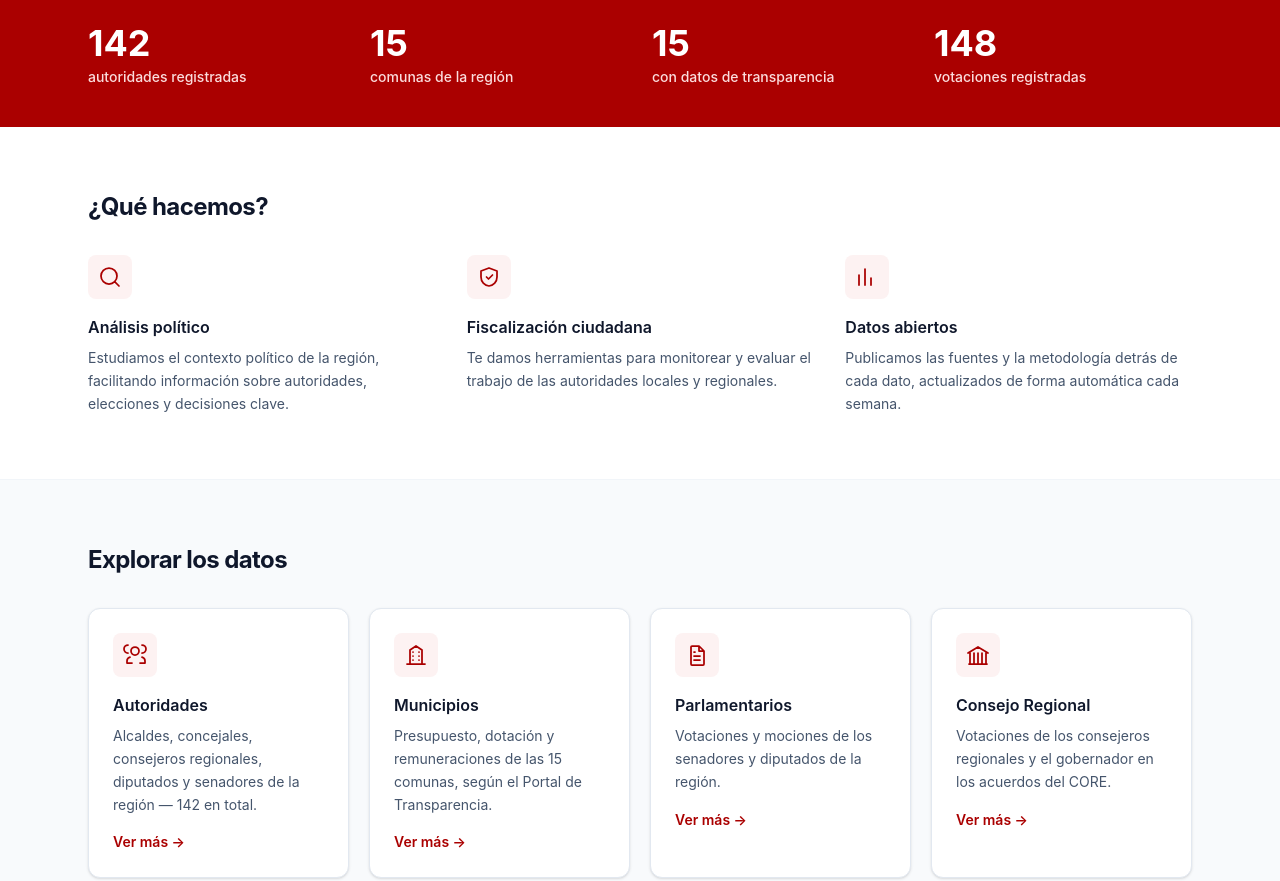
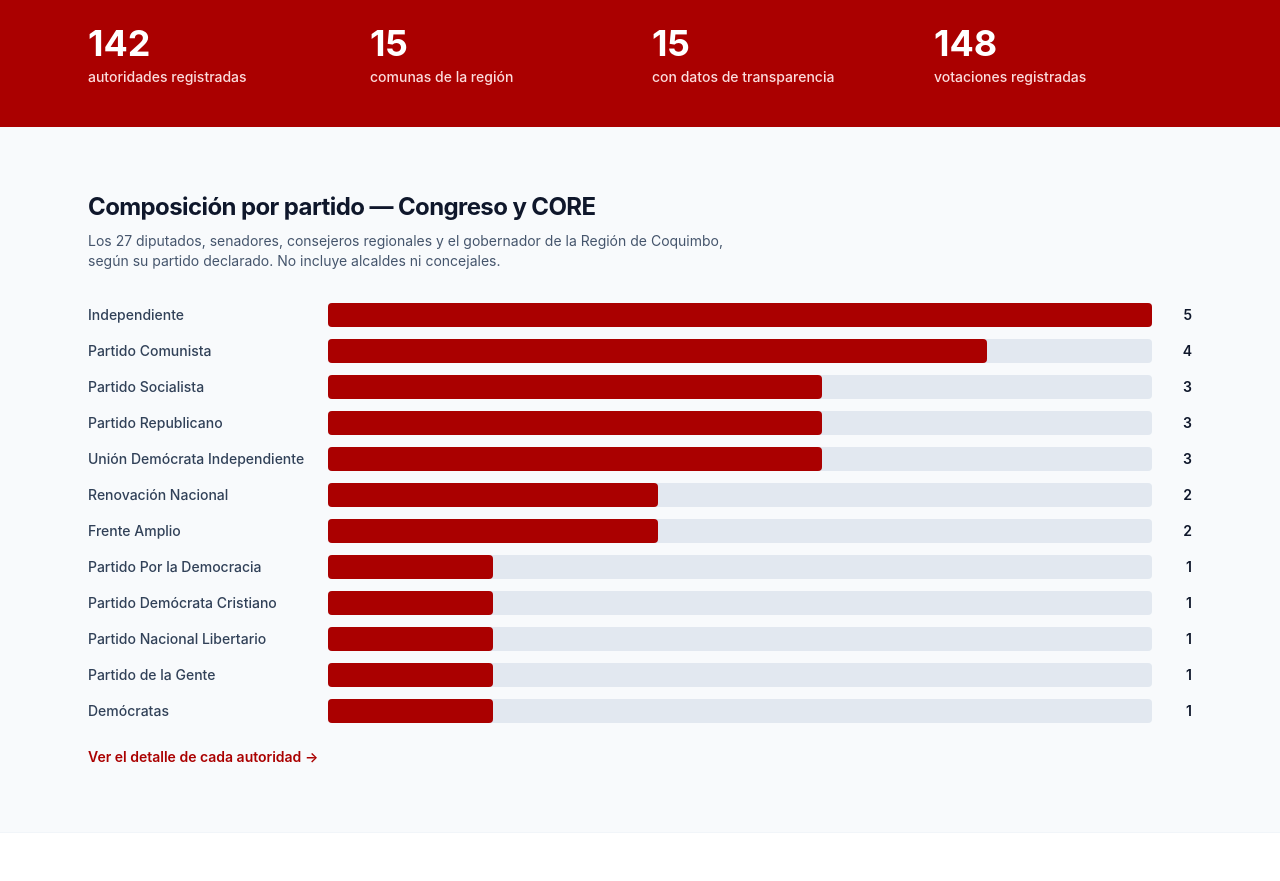
Before and after one commit to mtorresromero-cl/oprc-coquimbo, an Astro site in the folder site/: page / in a window 1280 px wide. Shown: the part 640-1521 px from the top of the page. Built offline with nearby package versions, Linux system fonts and the light colour scheme; Astro itself is replaced by a stand-in of ours.

Commit message:
Portada: composición por partido de Congreso y CORE
Gráfico de barras con los 27 diputados, senadores, consejeros
regionales y el gobernador de la región, agrupados por partido. Se
excluyen alcaldes/concejales (partido tiene muchas más variantes sin
normalizar ahí y el volumen diluiría la lectura). Se descartó un
gráfico por sexo/edad porque no son datos que el proyecto trackee
realmente — agregarlo habría significado inferirlo desde nombres.

```diff
--- a/site/src/lib/datos.ts
+++ b/site/src/lib/datos.ts
@@ -307,6 +307,49 @@ export function nombreComuna(comunaId: string | null): string | null {
 	return comunas.find((c) => c.id === comunaId)?.nombre ?? comunaId;
 }
 
+// El campo partido viene de distintas fuentes (SERVEL, BCN, sitios
+// institucionales) sin normalizar: el mismo partido aparece con su nombre
+// completo, con sigla entre paréntesis, o solo la sigla. Estas son las
+// variantes reales observadas en los datos de diputados/senadores/core/
+// gobernador (2026-08-25) — no es una función genérica porque prefiere
+// listar explícitamente lo que se está uniendo, en vez de adivinar con un
+// regex que podría fusionar partidos distintos por error.
+const PARTIDO_ALIAS: Record<string, string> = {
+	'Partido Comunista de Chile': 'Partido Comunista',
+	'Partido Comunista (PC)': 'Partido Comunista',
+	'Partido Socialista de Chile': 'Partido Socialista',
+	'Partido Socialista (PS)': 'Partido Socialista',
+	'Unión Demócrata Independiente (UDI)': 'Unión Demócrata Independiente',
+	'Frente Amplio (FA)': 'Frente Amplio',
+	'Partido de la Gente (PDG)': 'Partido de la Gente',
+	'Partido Nacional Libertario (PNL)': 'Partido Nacional Libertario',
+	'Independiente (cupo PC, lista Unidad por Chile)': 'Independiente',
+};
+
+export interface ComposicionPartido {
+	partido: string;
+	total: number;
+}
+
+/**
+ * Composición por partido de diputados, senadores, consejeros regionales
+ * y el gobernador (27 personas) — no incluye alcaldes/concejales, donde
+ * "partido" tiene muchas más variantes sin normalizar y el volumen (100+
+ * concejales) diluiría la lectura de la composición legislativa/CORE.
+ */
+export function composicionPartidoLegislativoCore(): ComposicionPartido[] {
+	const cargos = new Set(['diputado', 'senador', 'core', 'gobernador']);
+	const conteo = new Map<string, number>();
+	for (const a of autoridades) {
+		if (!cargos.has(a.cargo) || !a.partido) continue;
+		const partido = PARTIDO_ALIAS[a.partido] ?? a.partido;
+		conteo.set(partido, (conteo.get(partido) ?? 0) + 1);
+	}
+	return [...conteo.entries()]
+		.map(([partido, total]) => ({ partido, total }))
+		.sort((a, b) => b.total - a.total);
+}
+
 export interface IndiceVotacion {
 	autoridad_id: string;
 	nombre: string;
--- a/site/src/pages/index.astro
+++ b/site/src/pages/index.astro
@@ -1,10 +1,22 @@
 ---
 import Layout from '../layouts/Layout.astro';
-import { autoridades, comunas, votaciones, votacionesCore, presupuesto, personal } from '../lib/datos';
+import {
+	autoridades,
+	comunas,
+	votaciones,
+	votacionesCore,
+	presupuesto,
+	personal,
+	composicionPartidoLegislativoCore,
+} from '../lib/datos';
 
 const comunasConDatos = comunas.filter(
 	(c) => presupuesto.some((p) => p.comuna_id === c.id) || personal.some((p) => p.comuna_id === c.id)
 ).length;
+
+const composicionPartido = composicionPartidoLegislativoCore();
+const totalLegislativoCore = composicionPartido.reduce((s, p) => s + p.total, 0);
+const maxPartido = Math.max(...composicionPartido.map((p) => p.total), 1);
 
 const stats = [
 	{ valor: autoridades.length, label: 'autoridades registradas' },
@@ -120,6 +132,36 @@ const ICONOS: Record<string, string> = {
 			</dl>
 		</section>
 
+		<section class="border-b border-slate-100 bg-slate-50">
+			<div class="mx-auto max-w-6xl px-6 py-16">
+				<h2 class="text-2xl font-bold tracking-tight text-slate-900">
+					Composición por partido — Congreso y CORE
+				</h2>
+				<p class="mt-2 max-w-2xl text-sm text-slate-600">
+					Los {totalLegislativoCore} diputados, senadores, consejeros regionales y el gobernador de
+					la Región de Coquimbo, según su partido declarado. No incluye alcaldes ni concejales.
+				</p>
+				<div class="mt-8 space-y-3">
+					{composicionPartido.map((p) => (
+						<div class="flex items-center gap-4">
+							<span class="w-56 shrink-0 truncate text-sm font-medium text-slate-700">{p.partido}</span>
+							<div class="h-6 flex-1 rounded bg-slate-200">
+								<div
+									class="h-6 rounded bg-brand-600"
+									style={`width:${(p.total / maxPartido) * 100}%`}
+								>
+								</div>
+							</div>
+							<span class="w-6 shrink-0 text-right text-sm font-semibold text-slate-900">{p.total}</span>
+						</div>
+					))}
+				</div>
+				<a href="/autoridades/" class="mt-6 inline-block text-sm font-semibold text-brand-600 hover:underline">
+					Ver el detalle de cada autoridad &rarr;
+				</a>
+			</div>
+		</section>
+
 		<section class="mx-auto max-w-6xl px-6 py-16">
 			<h2 class="text-2xl font-bold tracking-tight text-slate-900">¿Qué hacemos?</h2>
 			<div class="mt-8 grid gap-8 sm:grid-cols-3">
```
